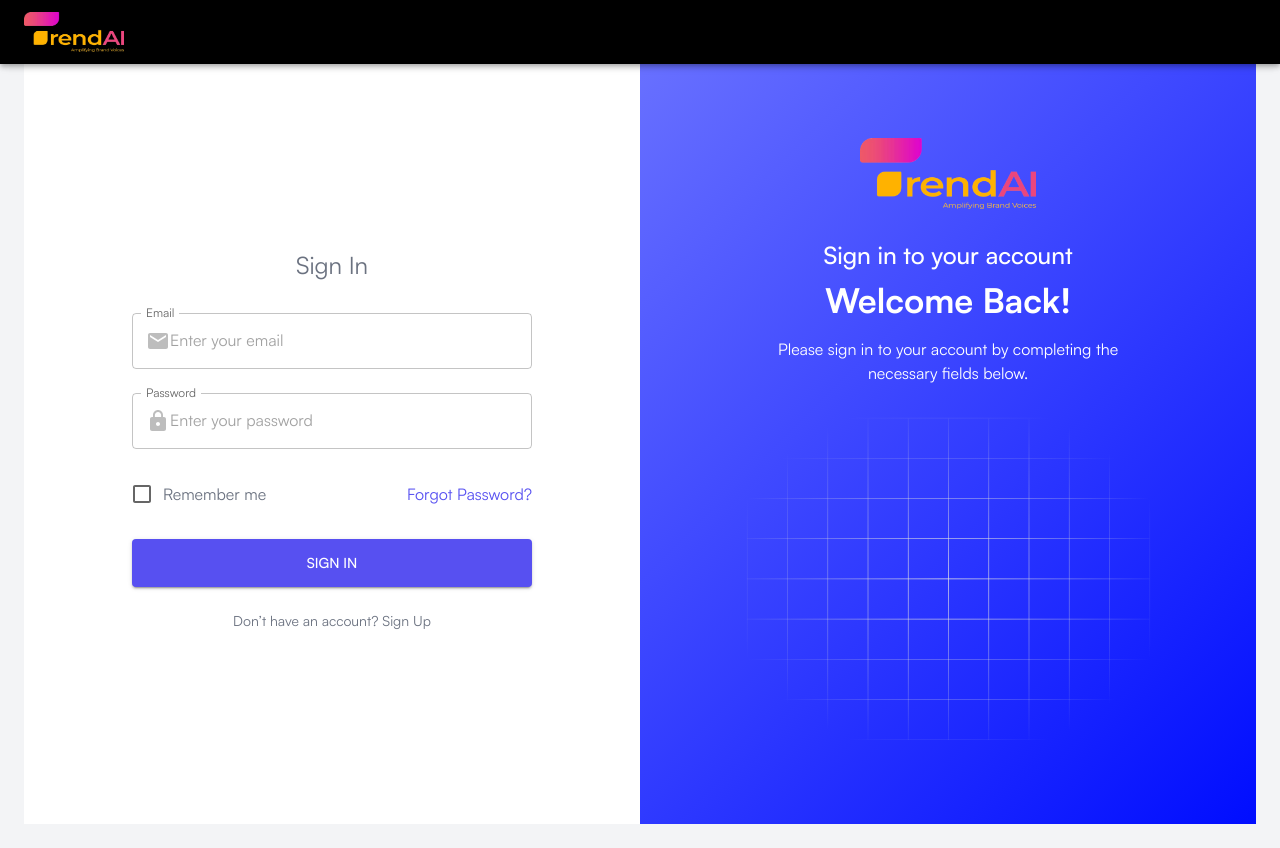
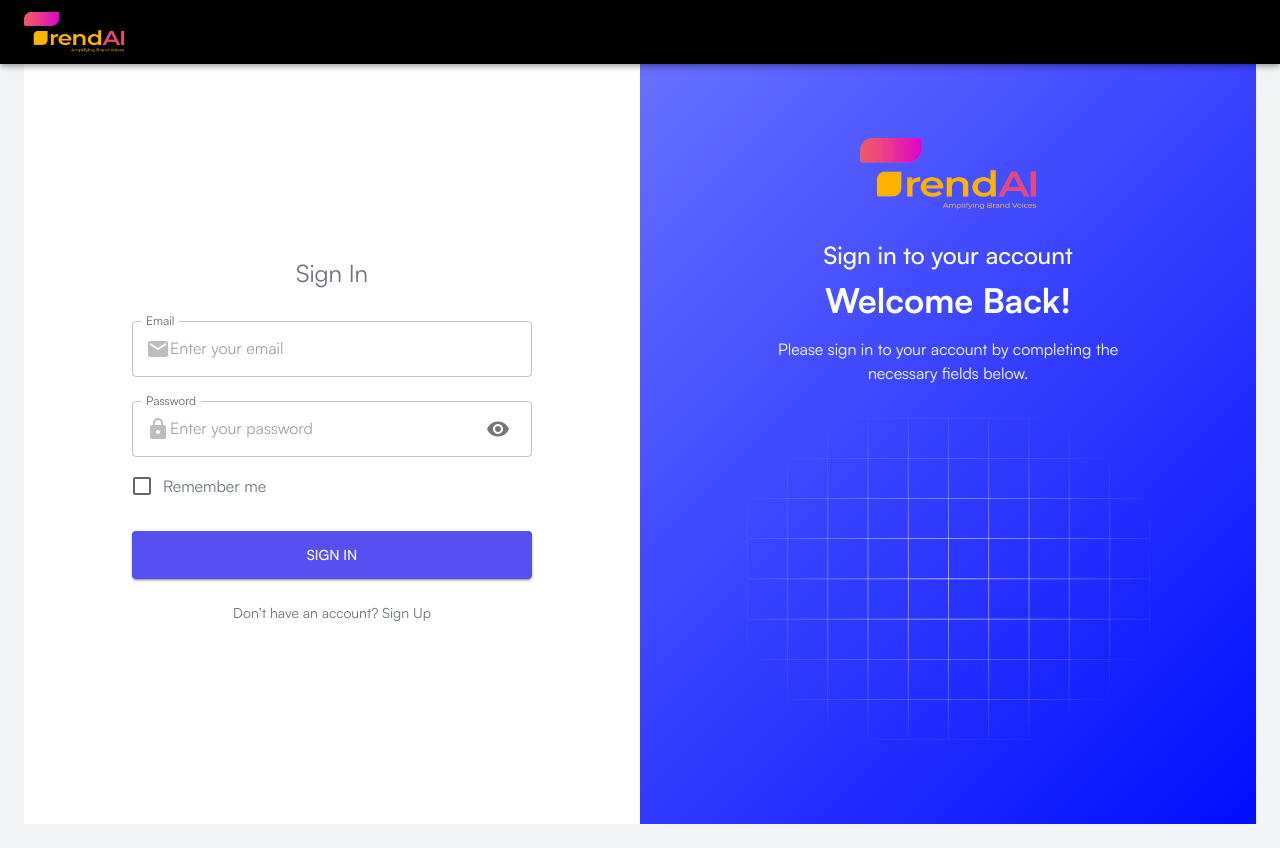
Before and after one commit to thegeektets/trendai-frontend, a Next.js app: page /auth/signin in a window 1280 px wide. Built offline with nearby package versions, Linux system fonts and the light colour scheme; no server answers.

Commit message:
Login
- add login logic
- update api utility to handle errors

```diff
--- a/src/app/auth/signin/page.tsx
+++ b/src/app/auth/signin/page.tsx
@@ -1,4 +1,7 @@
 "use client";
+import { useEffect } from "react";
+import { useDispatch } from "react-redux";
+import { clearAuthError } from "@/store/slices/authSlice";
 
 import { Box, Typography, Link as MuiLink } from "@mui/material";
 import Image from "next/image";
@@ -6,8 +9,15 @@
 import Signin from "@/components/Auth/Signin";
 import logo from "@/assets/logo.png";
 import gridImage from "@/assets/grids/grid-02.svg";
+import { AppDispatch } from "@/store";
 
 export default function SignIn() {
+  const dispatch = useDispatch<AppDispatch>();
+
+  useEffect(() => {
+    dispatch(clearAuthError());
+  }, [dispatch]);
+
   return (
     <Box
       display="flex"
--- a/src/app/auth/signup/page.tsx
+++ b/src/app/auth/signup/page.tsx
@@ -1,4 +1,7 @@
 "use client";
+import { useEffect } from "react";
+import { useDispatch } from "react-redux";
+import { clearAuthError } from "@/store/slices/authSlice";
 
 import { Box, Typography, Link as MuiLink } from "@mui/material";
 import Image from "next/image";
@@ -6,8 +9,15 @@
 import Signup from "@/components/Auth/SignUp";
 import logo from "@/assets/logo.png";
 import gridImage from "@/assets/grids/grid-02.svg";
+import { AppDispatch } from "@/store";
 
 export default function SignUp() {
+  const dispatch = useDispatch<AppDispatch>();
+
+  useEffect(() => {
+    dispatch(clearAuthError());
+  }, [dispatch]);
+
   return (
     <Box
       display="flex"
--- a/src/components/Auth/Signin/index.tsx
+++ b/src/components/Auth/Signin/index.tsx
@@ -10,43 +10,40 @@
   Typography,
   CircularProgress,
   Alert,
+  IconButton,
+  InputAdornment,
 } from "@mui/material";
-import { Email as EmailIcon, Lock as PasswordIcon } from "@mui/icons-material";
+import {
+  Email as EmailIcon,
+  Lock as PasswordIcon,
+  Visibility,
+  VisibilityOff,
+} from "@mui/icons-material";
 import Link from "next/link";
 import { useRouter } from "next/navigation";
 import { useDispatch, useSelector } from "react-redux";
 import { RootState, AppDispatch } from "@/store";
-
 import { loginUser } from "@/store/slices/authSlice";
 
 export default function Signin() {
   const dispatch = useDispatch<AppDispatch>();
   const router = useRouter();
-  const { loading, error, user } = useSelector(
-    (state: RootState) => state.auth,
-  );
+  const { loading, error } = useSelector((state: RootState) => state.auth);
+
   const [data, setData] = useState({
     email: "",
     password: "",
     remember: false,
   });
+  const [errors, setErrors] = useState({ email: "", password: "" });
+  const [success, setSuccess] = useState(false);
+  const [showPassword, setShowPassword] = useState(false);
 
-  const [errors, setErrors] = useState({
-    email: "",
-    password: "",
-  });
-
-  const [success, setSuccess] = useState(false);
-
-  // Handle input change
   const handleChange = (e: React.ChangeEvent<HTMLInputElement>) => {
     setData({ ...data, [e.target.name]: e.target.value });
-
-    // Clear error on change
     setErrors({ ...errors, [e.target.name]: "" });
   };
 
-  // Form validation
   const validateForm = () => {
     let valid = true;
     const newErrors = { email: "", password: "" };
@@ -71,16 +68,10 @@
     return valid;
   };
 
-  // Handle form submit
   const handleSubmit = async (e: React.FormEvent<HTMLFormElement>) => {
     e.preventDefault();
-
     if (!validateForm()) return;
-
-    const result = await dispatch(
-      loginUser({ email: data.email, password: data.password }),
-    );
-
+    const result = await dispatch(loginUser({ email: data.email, password: data.password }));
     if (loginUser.fulfilled.match(result)) {
       setSuccess(true);
       setTimeout(() => router.push("/dashboard"), 1500);
@@ -88,21 +79,11 @@
   };
 
   return (
-    <Box
-      component="form"
-      onSubmit={handleSubmit}
-      sx={{ width: "100%", maxWidth: 400, mx: "auto", mt: 4 }}
-    >
-      <Typography variant="h5" textAlign="center" mb={2}>
-        Sign In
-      </Typography>
-
-      {success && (
-        <Alert severity="success">Login successful! Redirecting...</Alert>
-      )}
+    <Box component="form" onSubmit={handleSubmit} sx={{ width: "100%", maxWidth: 400, mx: "auto", mt: 4 }}>
+      <Typography variant="h5" textAlign="center" mb={2}>Sign In</Typography>
+      {success && <Alert severity="success">Login successful! Redirecting...</Alert>}
       {error && <Alert severity="error">{error}</Alert>}
 
-      {/* Email Input */}
       <TextField
         fullWidth
         label="Email"
@@ -117,11 +98,10 @@
         InputProps={{ startAdornment: <EmailIcon color="disabled" /> }}
       />
 
-      {/* Password Input */}
       <TextField
         fullWidth
         label="Password"
-        type="password"
+        type={showPassword ? "text" : "password"}
         name="password"
         value={data.password}
         onChange={handleChange}
@@ -129,55 +109,29 @@
         margin="normal"
         error={!!errors.password}
         helperText={errors.password}
-        InputProps={{ startAdornment: <PasswordIcon color="disabled" /> }}
+        InputProps={{
+          startAdornment: <PasswordIcon color="disabled" />,
+          endAdornment: (
+            <InputAdornment position="end">
+              <IconButton onClick={() => setShowPassword(!showPassword)}>
+                {showPassword ? <VisibilityOff /> : <Visibility />}
+              </IconButton>
+            </InputAdornment>
+          ),
+        }}
       />
 
-      {/* Remember Me & Forgot Password */}
-      <Box
-        display="flex"
-        justifyContent="space-between"
-        alignItems="center"
-        mt={2}
-      >
-        <FormControlLabel
-          control={
-            <Checkbox
-              checked={data.remember}
-              onChange={(e) => setData({ ...data, remember: e.target.checked })}
-            />
-          }
-          label="Remember me"
-        />
-        <Typography
-          component={Link}
-          href="/auth/forgot-password"
-          sx={{ color: "primary.main", textDecoration: "none" }}
-        >
-          Forgot Password?
-        </Typography>
-      </Box>
+      <FormControlLabel
+        control={<Checkbox checked={data.remember} onChange={(e) => setData({ ...data, remember: e.target.checked })} />}
+        label="Remember me"
+      />
 
-      {/* Sign In Button */}
-      <Button
-        type="submit"
-        fullWidth
-        variant="contained"
-        color="primary"
-        sx={{ mt: 3, py: 1.5 }}
-        disabled={loading}
-      >
+      <Button type="submit" fullWidth variant="contained" color="primary" sx={{ mt: 3, py: 1.5 }} disabled={loading}>
         {loading ? <CircularProgress size={24} color="inherit" /> : "Sign In"}
       </Button>
 
-      {/* Sign-up Link */}
       <Typography variant="body2" mt={3} textAlign="center">
-        Don’t have an account?{" "}
-        <Link
-          href="/auth/signup"
-          style={{ color: "primary.main", textDecoration: "none" }}
-        >
-          Sign Up
-        </Link>
+        Don’t have an account? <Link href="/auth/signup" style={{ color: "primary.main", textDecoration: "none" }}>Sign Up</Link>
       </Typography>
     </Box>
   );
--- a/src/store/slices/authSlice.ts
+++ b/src/store/slices/authSlice.ts
@@ -31,9 +31,8 @@
       localStorage.setItem("accessToken", response.token); // Store token
       return response;
     } catch (error: any) {
-      return rejectWithValue(
-        error.message || "Login failed. Please try again.",
-      );
+      const errorMessage = error.message || "Login failed. Please try again.";
+      return rejectWithValue(errorMessage);
     }
   },
 );
@@ -49,9 +48,8 @@
       const response = await apiRequest("users/register", "POST", userData);
       return response;
     } catch (error: any) {
-      return rejectWithValue(
-        error.message || "Signup failed. Please try again.",
-      );
+      const errorMessage = error.message || "Signup failed. Please try again.";
+      return rejectWithValue(errorMessage);
     }
   },
 );
--- a/src/utils/api.ts
+++ b/src/utils/api.ts
@@ -16,15 +16,25 @@
     headers["Authorization"] = `Bearer ${token}`;
   }
 
+  try {
     const response = await fetch(`${API_BASE_URL}/${endpoint}`, {
       method,
       headers,
       body: body ? JSON.stringify(body) : undefined,
     });
 
+    const responseData = await response.json();
+
     if (!response.ok) {
-    throw new Error(`API Error: ${response.statusText}`);
+      // Extract message from API response if available
+      const errorMessage =
+        responseData?.message || response.statusText || "An error occurred.";
+      throw new Error(errorMessage);
     }
 
-  return response.json();
+    return responseData;
+  } catch (error: any) {
+    // Ensure we always return a meaningful error
+    throw new Error(error.message || "Network error, please try again.");
   }
+}
```
Lines whose indentation alone changed are shown as unchanged.
